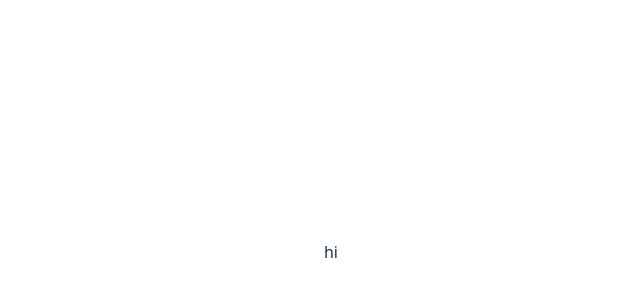
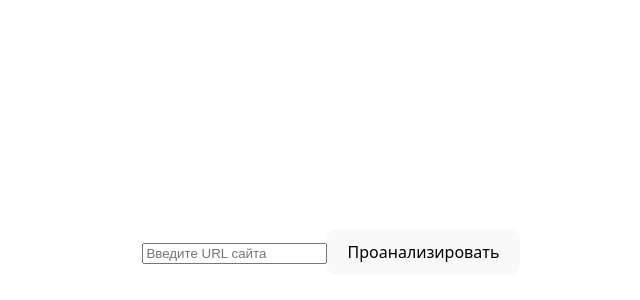
Before and after one commit to De-ad/diploma, a React (Vite) app in the folder frontend/: page / in a window 1280 px wide. Shown: the part 148-448 px from the top of the page, without its empty margins (309-949 px from the left). Built offline with nearby package versions, Linux system fonts and the light colour scheme.

Commit message:
Add website URL input and validation

```diff
--- a/frontend/src/components/Home/Home.tsx
+++ b/frontend/src/components/Home/Home.tsx
@@ -1,5 +1,27 @@
-import React from "react";
+import React, { useState } from "react";
+import { validateURL } from "../../utils/checkWebsiteURL";
 
 export const Home = () => {
-  return <div>hi</div>;
+  const [websiteURL, setWebsiteURL] = useState<string>("");
+  const [errorMessage, setErrorMessage] = useState<string>("");
+
+  const handleAudit = () => {
+    if (validateURL(websiteURL)) {
+      setErrorMessage("");
+    } else {
+      setErrorMessage("URL сайта не валидный");
+    }
+  };
+
+  return (
+    <div>
+      <input
+        placeholder="Введите URL сайта"
+        onChange={(e) => setWebsiteURL(e.target.value)}
+        value={websiteURL}
+      ></input>
+      <button onClick={handleAudit}>Проанализировать</button>
+      <div>{errorMessage}</div>
+    </div>
+  );
 };
--- /dev/null
+++ b/frontend/src/utils/checkWebsiteURL.ts
@@ -0,0 +1,15 @@
+export const getWebsiteNameFromURL = (URL: string, str: URL) => {};
+
+export function validateURL(str: string) {
+  str = str.trimEnd();
+  var pattern = new RegExp(
+    "^(https?:\\/\\/)?" + // protocol
+      "((([a-z\\d]([a-z\\d-]*[a-z\\d])*)\\.)+[a-z]{2,}|" + // domain name
+      "((\\d{1,3}\\.){3}\\d{1,3}))" + // OR ip (v4) address
+      "(\\:\\d+)?(\\/[-a-z\\d%_.~+]*)*" + // port and path
+      "(\\?[;&a-z\\d%_.~+=-]*)?" + // query string
+      "(\\#[-a-z\\d_]*)?$",
+    "i",
+  );
+  return !!pattern.test(str);
+}
```
